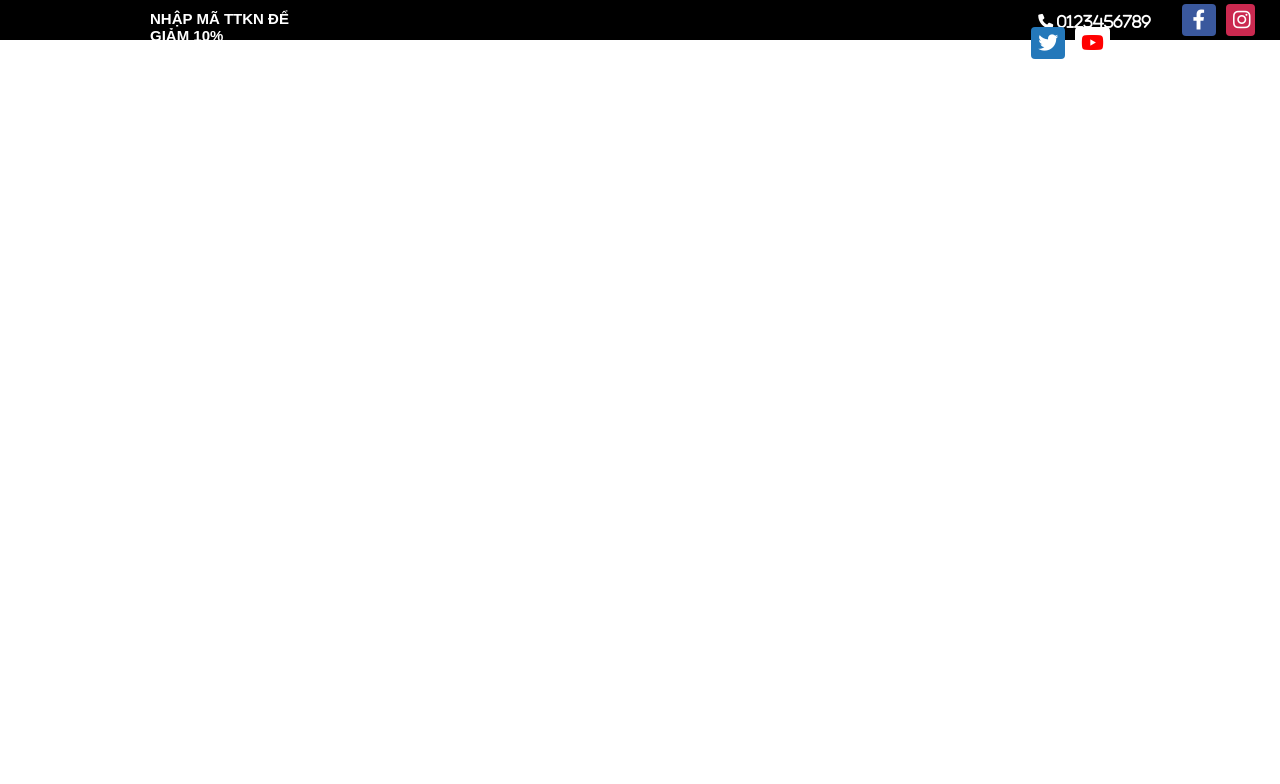
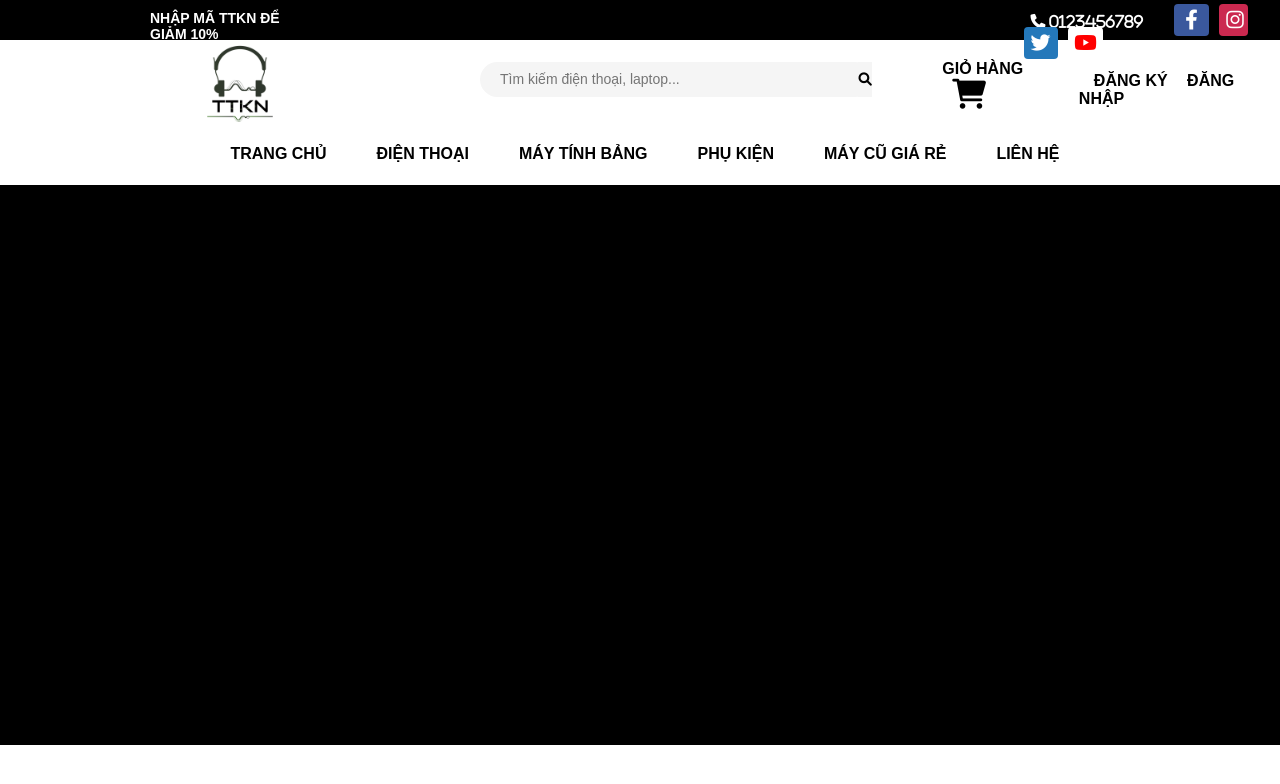
Before and after one commit to CongKien2001/CNPM, a PHP site: page / in a window 1280 px wide. Shown: the top 784 px of the page. Run offline with PHP 8.4, Linux system fonts and the light colour scheme.

Commit message:
Add files via upload

```diff
--- a/TTKN/assets/css/main.css
+++ b/TTKN/assets/css/main.css
@@ -2,6 +2,7 @@
     padding: 0;
     margin: 0;
     box-sizing: border-box;
+    font-family: Arial, Helvetica, sans-serif;
 }
 
 .header{
@@ -12,8 +13,7 @@
 
 .header_ma{
     color: white;
-    font-size: 15px;
-    font-family: Arial, Helvetica, sans-serif;
+    font-size: 14px;
     font-weight: 700;
     margin-top: 10px;
     margin-left: 150px;
@@ -65,3 +65,87 @@
     padding :5px 6px 5px 6px;
     border-radius: 4px;
 }
+
+.header_logo_img{
+    background-color: white;
+    display: flex;
+    height: 85px;
+    padding-top: 2px;
+}
+.header_logo_TTKN{
+    width: 80px;
+    margin-left: 200px;
+}
+.header_search{
+    background-color: rgb(245 245 245);
+    height: 35px;
+    margin-left: 200px;
+    width: 400px;
+    margin-top: 20px;
+    border-radius: 20px;
+}
+.header_search_input{
+    background-color: rgb(245 245 245);
+    border: none;
+    outline: none;
+    margin-left: 20px;
+    font-size: 14px;
+}
+.header_search_icon{
+    height: 35px;
+    outline: none;
+    border: none;
+    margin-left: 173px;
+    background-color: rgb(245 245 245);
+    cursor: pointer;
+    color: black;
+}
+.header_search_icon_color{
+    color: black;
+}
+.header_cart{
+   margin-left: 70px;
+   margin-top: 18px;
+}
+.header_cart_text{
+    font-weight:600;
+    font-size: 16px;
+    margin-top: 30px;
+    color: #000;
+
+}
+.header_cart_logo{
+    font-size: 30px;
+    margin-left: 10px;
+    color: #000;
+}
+.header_login{
+    margin-left: 10px;
+    margin-top: 30px;
+}
+.header_login_text{
+    font-weight:600;
+    font-size: 16px;
+    margin-left: 15px;
+    margin-top: 20px;
+    color: black;
+}
+.header_home{
+    background-color: white;
+    height: 60px;
+    display: flex;
+    justify-content: center;
+    align-items: center;
+}
+.header_home_text{
+    color: black;
+    height: 60px;
+    padding-top: 20px;
+    margin-left: 30px;
+    font-weight: 550;
+    padding-right: 20px;
+}
+.apple{
+    background-color: black;
+    height: 560px;
+}
--- a/TTKN/index.html
+++ b/TTKN/index.html
@@ -30,5 +30,65 @@
             </a>
         </div>
     </div>
+
+
+
+
+    <div class="header_logo_img">
+        <a href="">
+            <img class="header_logo_TTKN" src="./assets/img/logo2.png" alt="">
+        </a>
+        <div class="header_search">
+            <input type="text"class="header_search_input" placeholder="Tìm kiếm điện thoại, laptop...">
+            <button class="header_search_icon">
+                <a href=""class="header_search_icon_color"><i class="fas fa-search"></i></a>
+            </button>
+        </div>
+        <div class="header_cart">
+            <a style="text-decoration: none" href="">
+                <span class="header_cart_text">GIỎ HÀNG </span>
+            </a>
+            <a href="" class="header_cart_logo">
+                <i class="fas fa-shopping-cart"></i>
+            </a>
+        </div>
+        <div class="header_login">
+            <a style="text-decoration: none" href="">
+                <span class="header_login_text">ĐĂNG KÝ</span>
+            </a>
+            <a style="text-decoration: none" href="">
+                <span class="header_login_text">ĐĂNG NHẬP</span>
+            </a>
+        </div>
+    </div>
+
+
+
+    <div class="header_home">
+        <a style="text-decoration: none" href="" class="header_home_text">
+            <span>TRANG CHỦ</span>
+        </a>
+        <a style="text-decoration: none" href="" class="header_home_text">
+            <span>ĐIỆN THOẠI</span>
+        </a>
+        <a style="text-decoration: none" href="" class="header_home_text">
+            <span>MÁY TÍNH BẢNG</span>
+        </a>
+        <a style="text-decoration: none" href="" class="header_home_text">
+            <span>PHỤ KIỆN</span>
+        </a>
+        <a style="text-decoration: none" href="" class="header_home_text">
+            <span>MÁY CŨ GIÁ RẺ</span>
+        </a>
+        <a style="text-decoration: none" href="" class="header_home_text">
+            <span>LIÊN HỆ</span>
+        </a>
+    </div>
+
+    <div class="apple">
+        <a href="" class="apple_photo">
+            <img src="" alt="">
+        </a>
+    </div>
 </body>
 </html>
```
Also changed, not shown: TTKN/assets/img/logo.png (added), TTKN/assets/img/logo1.png (added), TTKN/assets/img/logo2.png (added).
